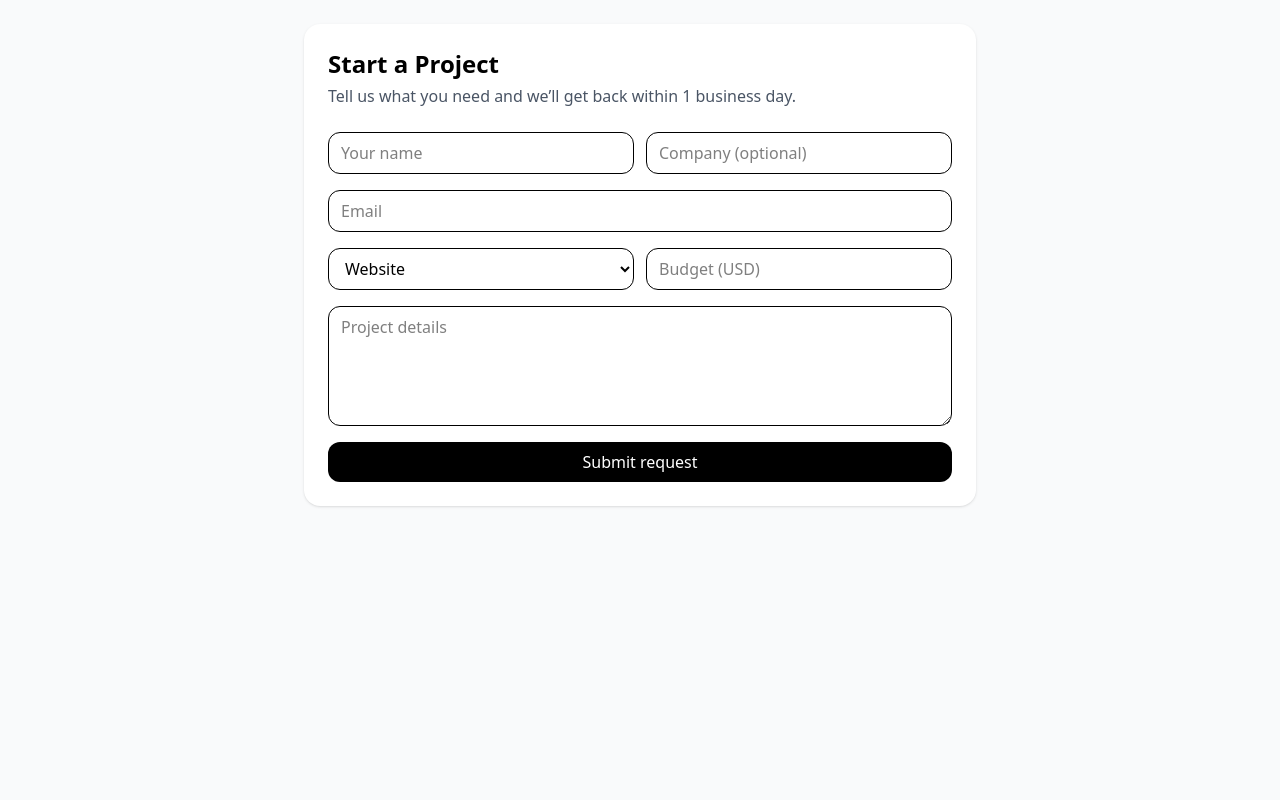
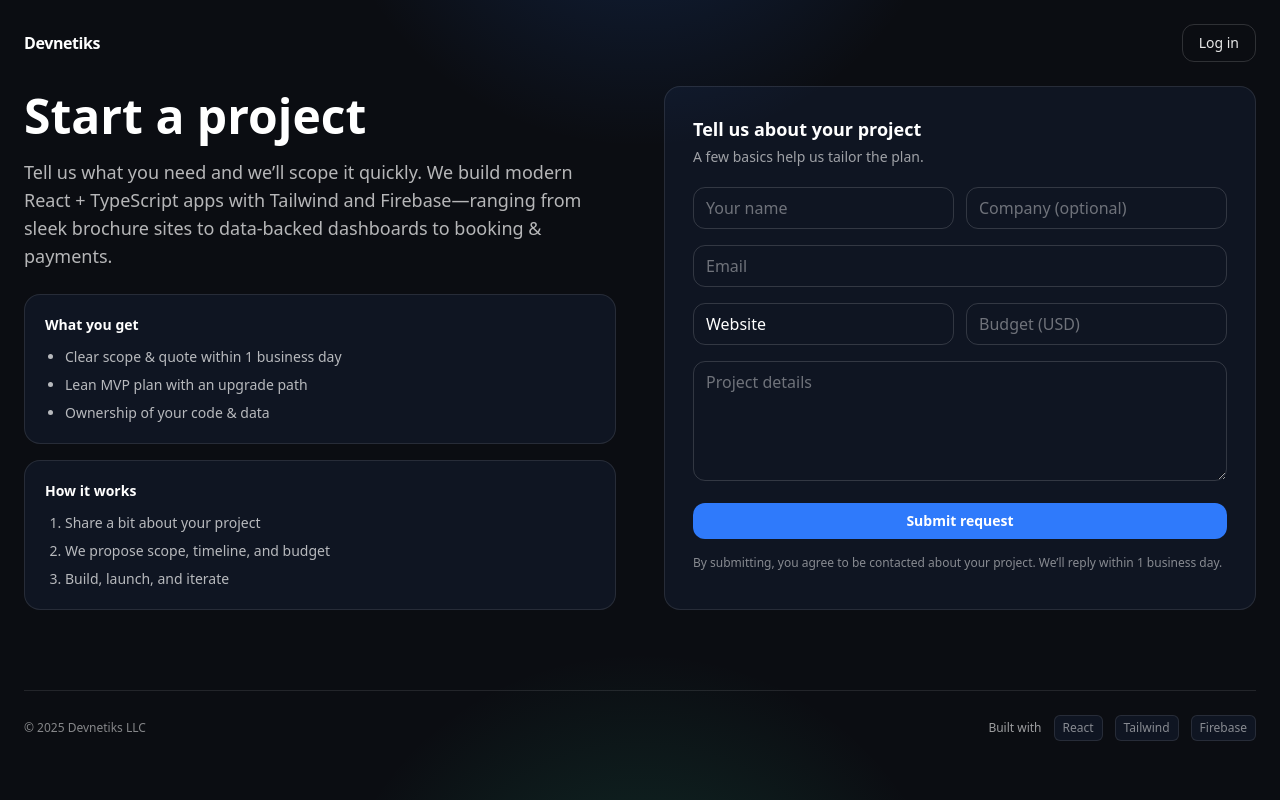
Before and after one commit to webdevRafa/devnetiks, a React (Vite) app: page /start in a window 1280 px wide. Shown: the top 800 px of the page. Built offline with nearby package versions, Linux system fonts and the light colour scheme; no server answers.

Commit message:
comiting

```diff
--- a/src/pages/StartProjectPage.tsx
+++ b/src/pages/StartProjectPage.tsx
@@ -1,4 +1,6 @@
+// src/pages/StartProjectPage.tsx
 import React, { useState } from "react";
+import { useNavigate, Link } from "react-router-dom";
 import {
   addDoc,
   collection,
@@ -7,15 +9,15 @@ import {
   setDoc,
 } from "firebase/firestore";
 import { db } from "@/firebase/firebaseConfig";
-import { useNavigate } from "react-router-dom";
 import { useAuth } from "@/context/AuthContext";
 import { upsertOrganizationByDomain } from "@/utils/orgs";
 import { paths } from "@/utils/paths";
 import { newEntityId } from "@/utils/id";
 
-// NOTE: This preserves your original "quotes" write so existing analytics/ops keep working,
-// and *adds* org/contact/project creation + optional membership + user.orgId when signed in.
-
+// StartProjectPage — Devnetiks Design
+// - Dark modern palette via CSS variables in index.css
+// - Clean two-column layout (copy + form)
+// - Preserves original Firestore flow: org -> contact -> project -> (optional) membership -> quotes
 export default function StartProjectPage() {
   const nav = useNavigate();
   const { user } = useAuth();
@@ -38,14 +40,12 @@ export default function StartProjectPage() {
     try {
       const parsedBudget = budget ? Number(budget.replace(/[^\d.]/g, "")) : 0;
 
-      // --- 1) Upsert Organization by declared company (or fallback to contact's name) ---
+      // 1) Upsert organization (by provided company or fallback to contact name)
       const org = await upsertOrganizationByDomain({
         name: company || `${name || "Unknown"} Org`,
-        // If you add a website field to the form later, pass it here.
-        // website: websiteFieldValue,
       });
 
-      // --- 2) Create/Upsert Contact (optional but recommended) ---
+      // 2) Create/Upsert contact
       if (email) {
         const contactId = newEntityId("contacts");
         await setDoc(
@@ -63,7 +63,7 @@ export default function StartProjectPage() {
         );
       }
 
-      // --- 3) Create a Project in draft/lead status ---
+      // 3) Create a draft/lead project
       const projectId = newEntityId("projects");
       const projectName = details?.trim()
         ? details.trim().slice(0, 80)
@@ -74,8 +74,8 @@ export default function StartProjectPage() {
         {
           id: projectId,
           name: projectName,
-          orgId: org.id, // standardized forward-looking field
-          status: "lead", // you can change to "draft" if you prefer
+          orgId: org.id,
+          status: "lead",
           source: "public_form",
           createdAt: serverTimestamp(),
           updatedAt: serverTimestamp(),
@@ -83,16 +83,14 @@ export default function StartProjectPage() {
         { merge: true }
       );
 
-      // --- 4) Optionally link the signed-in user to the org + project ---
+      // 4) Link signed-in user to org + project (optional)
       if (user) {
-        // Convenience pointer for the client portal (ClientOrgPage reads this)
         await setDoc(
           doc(db, paths.user(user.uid)),
           { orgId: org.id, updatedAt: serverTimestamp() },
           { merge: true }
         );
 
-        // Add membership (simple owner/client role)
         const pmId = newEntityId("projectMembers");
         await setDoc(
           doc(db, paths.projectMember(pmId)),
@@ -107,19 +105,18 @@ export default function StartProjectPage() {
         );
       }
 
-      // --- 5) Preserve your existing "quotes" collection write ---
+      // 5) Preserve quotes write for ops/analytics
       await addDoc(collection(db, "quotes"), {
         createdAt: serverTimestamp(),
         status: "new",
         contact: { name, company, email },
         project: { type: projectType, budget: parsedBudget, details },
         source: "public_form",
-        // helpful denormalized pointers:
         orgId: org.id,
         projectId,
       });
 
-      // --- 6) Done ---
+      // 6) Done
       nav("/thank-you", { replace: true });
     } catch (error: any) {
       console.error(error);
@@ -130,78 +127,203 @@ export default function StartProjectPage() {
   };
 
   return (
-    <div className="min-h-screen bg-gray-50 p-6">
-      <div className="max-w-2xl mx-auto bg-white rounded-2xl shadow p-6">
-        <h1 className="text-2xl font-semibold mb-1">Start a Project</h1>
-        <p className="text-gray-600 mb-6">
-          Tell us what you need and we’ll get back within 1 business day.
+    <div className="min-h-screen bg-[var(--color-background)] text-white overflow-hidden">
+      {/* decorative page glow */}
+      <div
+        aria-hidden
+        className="pointer-events-none absolute inset-x-0 top-[-18rem] h-[36rem] z-0"
+        style={{
+          background:
+            "radial-gradient(800px circle at 50% 20%, rgba(47,122,251,0.22), transparent 40%)",
+        }}
+      />
+      <div
+        aria-hidden
+        className="pointer-events-none absolute inset-x-0 bottom-[-18rem] h-[36rem] z-0"
+        style={{
+          background:
+            "radial-gradient(800px circle at 50% 80%, rgba(47,207,154,0.18), transparent 40%)",
+        }}
+      />
+
+      {/* Header */}
+      <header className="mx-auto flex max-w-7xl items-center justify-between px-6 py-6">
+        <Link to="/" className="font-semibold tracking-tight hover:opacity-90">
+          Devnetiks
+        </Link>
+        <nav className="flex items-center gap-3">
+          <Link
+            to="/login"
+            className="rounded-xl border border-white/15 px-4 py-2 text-sm text-white/90 transition hover:bg-white/5"
+          >
+            Log in
+          </Link>
+        </nav>
+      </header>
+
+      {/* Content */}
+      <main className="mx-auto grid max-w-7xl grid-cols-1 gap-10 px-6 pb-20 md:grid-cols-2 md:gap-12">
+        {/* Left: pitch */}
+        <section className="self-start">
+          <h1 className="text-balance text-4xl font-bold leading-tight md:text-5xl">
+            Start a project
+          </h1>
+          <p className="mt-3 max-w-xl text-white/70 md:text-lg">
+            Tell us what you need and we’ll scope it quickly. We build modern
+            React + TypeScript apps with Tailwind and Firebase—ranging from
+            sleek brochure sites to data-backed dashboards to booking &
+            payments.
           </p>
 
-        <form onSubmit={submit} className="grid gap-4">
-          <div className="grid grid-cols-1 md:grid-cols-2 gap-3">
+          <div className="mt-6 grid gap-4">
+            <div className="rounded-2xl border border-white/10 bg-[var(--color-card)] p-5">
+              <div className="text-sm font-semibold text-white">
+                What you get
+              </div>
+              <ul className="mt-3 list-disc space-y-2 pl-5 text-sm text-white/70">
+                <li>Clear scope & quote within 1 business day</li>
+                <li>Lean MVP plan with an upgrade path</li>
+                <li>Ownership of your code & data</li>
+              </ul>
+            </div>
+
+            <div className="rounded-2xl border border-white/10 bg-[var(--color-card)] p-5">
+              <div className="text-sm font-semibold text-white">
+                How it works
+              </div>
+              <ol className="mt-3 list-decimal space-y-2 pl-5 text-sm text-white/70">
+                <li>Share a bit about your project</li>
+                <li>We propose scope, timeline, and budget</li>
+                <li>Build, launch, and iterate</li>
+              </ol>
+            </div>
+          </div>
+        </section>
+
+        {/* Right: form */}
+        <section className="rounded-2xl border border-white/10 bg-[var(--color-card)] p-6 md:p-7">
+          <h2 className="text-lg font-semibold">Tell us about your project</h2>
+          <p className="mt-1 text-sm text-white/60">
+            A few basics help us tailor the plan.
+          </p>
+
+          <form onSubmit={submit} className="mt-5 grid gap-4">
+            <div className="grid grid-cols-1 gap-3 md:grid-cols-2">
+              <label className="block">
+                <span className="sr-only">Your name</span>
                 <input
-              className="border rounded-xl px-3 py-2"
+                  className="w-full rounded-xl border border-white/15 bg-transparent px-3 py-2 text-white placeholder-white/40 outline-none ring-0 focus:border-white/25"
                   placeholder="Your name"
                   value={name}
                   onChange={(e) => setName(e.target.value)}
                   required
                 />
+              </label>
+
+              <label className="block">
+                <span className="sr-only">Company</span>
                 <input
-              className="border rounded-xl px-3 py-2"
+                  className="w-full rounded-xl border border-white/15 bg-transparent px-3 py-2 text-white placeholder-white/40 outline-none ring-0 focus:border-white/25"
                   placeholder="Company (optional)"
                   value={company}
                   onChange={(e) => setCompany(e.target.value)}
                 />
+              </label>
             </div>
 
+            <label className="block">
+              <span className="sr-only">Email</span>
               <input
-            className="border rounded-xl px-3 py-2"
+                className="w-full rounded-xl border border-white/15 bg-transparent px-3 py-2 text-white placeholder-white/40 outline-none ring-0 focus:border-white/25"
                 placeholder="Email"
                 type="email"
+                autoComplete="email"
                 value={email}
                 onChange={(e) => setEmail(e.target.value)}
                 required
               />
+            </label>
 
-          <div className="grid grid-cols-1 md:grid-cols-2 gap-3">
+            <div className="grid grid-cols-1 gap-3 md:grid-cols-2">
+              <label className="block">
+                <span className="sr-only">Project type</span>
                 <select
-              className="border rounded-xl px-3 py-2"
+                  className="w-full appearance-none rounded-xl border border-white/15 bg-transparent px-3 py-2 text-white outline-none ring-0 focus:border-white/25"
                   value={projectType}
                   onChange={(e) => setProjectType(e.target.value)}
                 >
-              <option>Website</option>
-              <option>Booking system</option>
-              <option>Web app (React + Firebase)</option>
-              <option>E-commerce</option>
-              <option>Something else</option>
+                  <option className="bg-[var(--color-card)]">Website</option>
+                  <option className="bg-[var(--color-card)]">
+                    Booking system
+                  </option>
+                  <option className="bg-[var(--color-card)]">
+                    Web app (React + Firebase)
+                  </option>
+                  <option className="bg-[var(--color-card)]">E-commerce</option>
+                  <option className="bg-[var(--color-card)]">
+                    Something else
+                  </option>
                 </select>
+              </label>
+
+              <label className="block">
+                <span className="sr-only">Budget</span>
                 <input
-              className="border rounded-xl px-3 py-2"
+                  className="w-full rounded-xl border border-white/15 bg-transparent px-3 py-2 text-white placeholder-white/40 outline-none ring-0 focus:border-white/25"
                   placeholder="Budget (USD)"
                   value={budget}
                   onChange={(e) => setBudget(e.target.value)}
                   inputMode="decimal"
                 />
+              </label>
             </div>
 
+            <label className="block">
+              <span className="sr-only">Project details</span>
               <textarea
-            className="border rounded-xl px-3 py-2 min-h-[120px]"
+                className="min-h-[120px] w-full rounded-xl border border-white/15 bg-transparent px-3 py-2 text-white placeholder-white/40 outline-none ring-0 focus:border-white/25"
                 placeholder="Project details"
                 value={details}
                 onChange={(e) => setDetails(e.target.value)}
               />
+            </label>
 
-          {err && <p className="text-sm text-red-600">{err}</p>}
+            {err && <p className="pt-1 text-sm text-red-400">{err}</p>}
 
             <button
               type="submit"
               disabled={busy}
-            className="px-4 py-2 rounded-xl bg-black text-white hover:opacity-90 disabled:opacity-60"
+              className="rounded-xl bg-[var(--accent-color1)] px-4 py-2 text-sm font-semibold text-white transition hover:bg-[var(--accent-color1-hover)] disabled:opacity-60"
             >
               {busy ? "Submitting…" : "Submit request"}
             </button>
           </form>
+
+          <p className="mt-4 text-xs text-white/50">
+            By submitting, you agree to be contacted about your project. We’ll
+            reply within 1 business day.
+          </p>
+        </section>
+      </main>
+
+      {/* Footer */}
+      <footer className="mx-auto max-w-7xl px-6 pb-10 text-xs text-white/50">
+        <div className="flex flex-wrap items-center justify-between gap-3 border-t border-white/10 pt-6">
+          <span>© {new Date().getFullYear()} Devnetiks LLC</span>
+          <div className="flex items-center gap-3">
+            <span className="text-white/60">Built with</span>
+            <span className="rounded-md border border-white/10 bg-[var(--color-card)] px-2 py-1">
+              React
+            </span>
+            <span className="rounded-md border border-white/10 bg-[var(--color-card)] px-2 py-1">
+              Tailwind
+            </span>
+            <span className="rounded-md border border-white/10 bg-[var(--color-card)] px-2 py-1">
+              Firebase
+            </span>
           </div>
+        </div>
+      </footer>
     </div>
   );
 }
```
Lines whose indentation alone changed are shown as unchanged.
